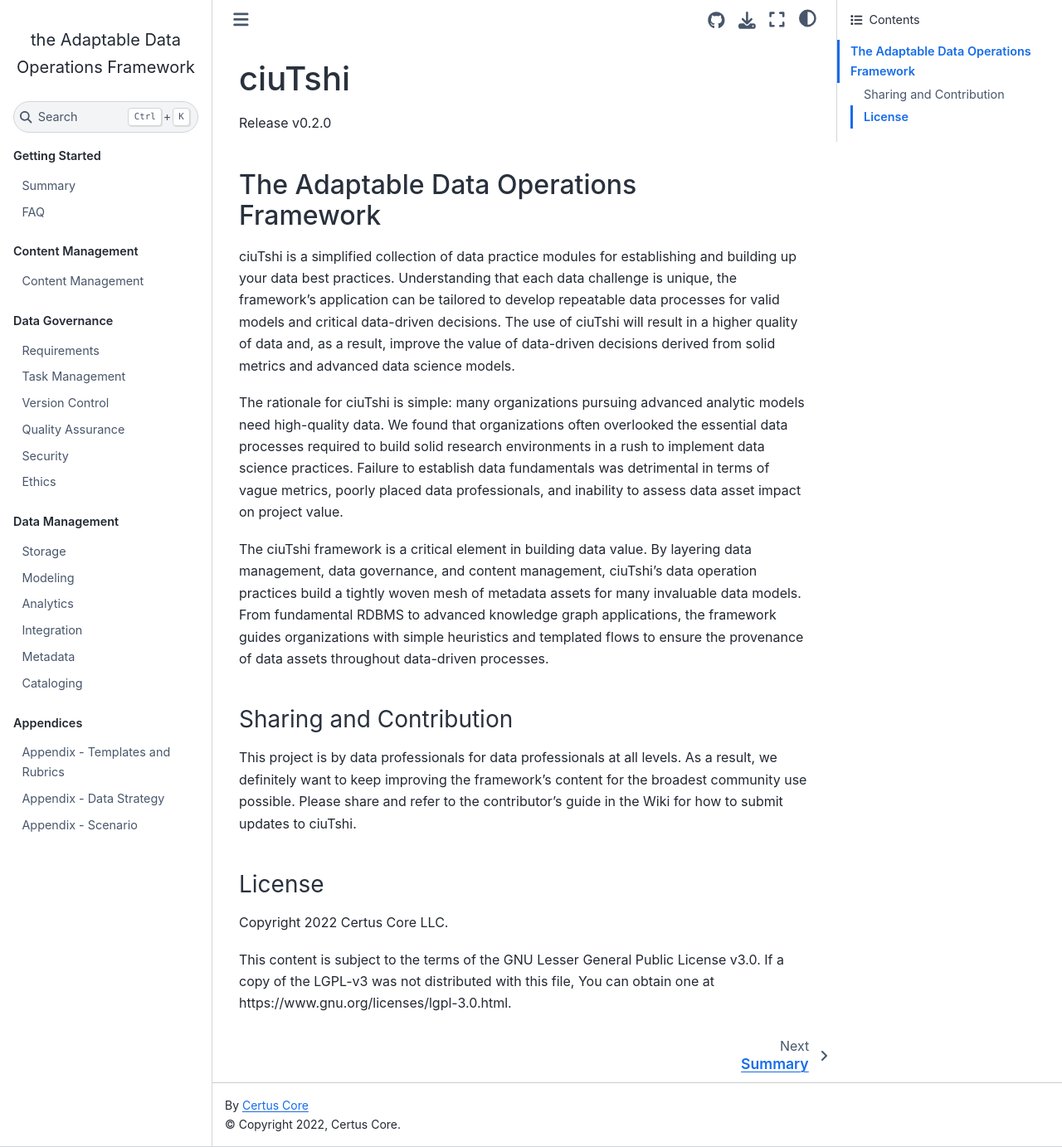
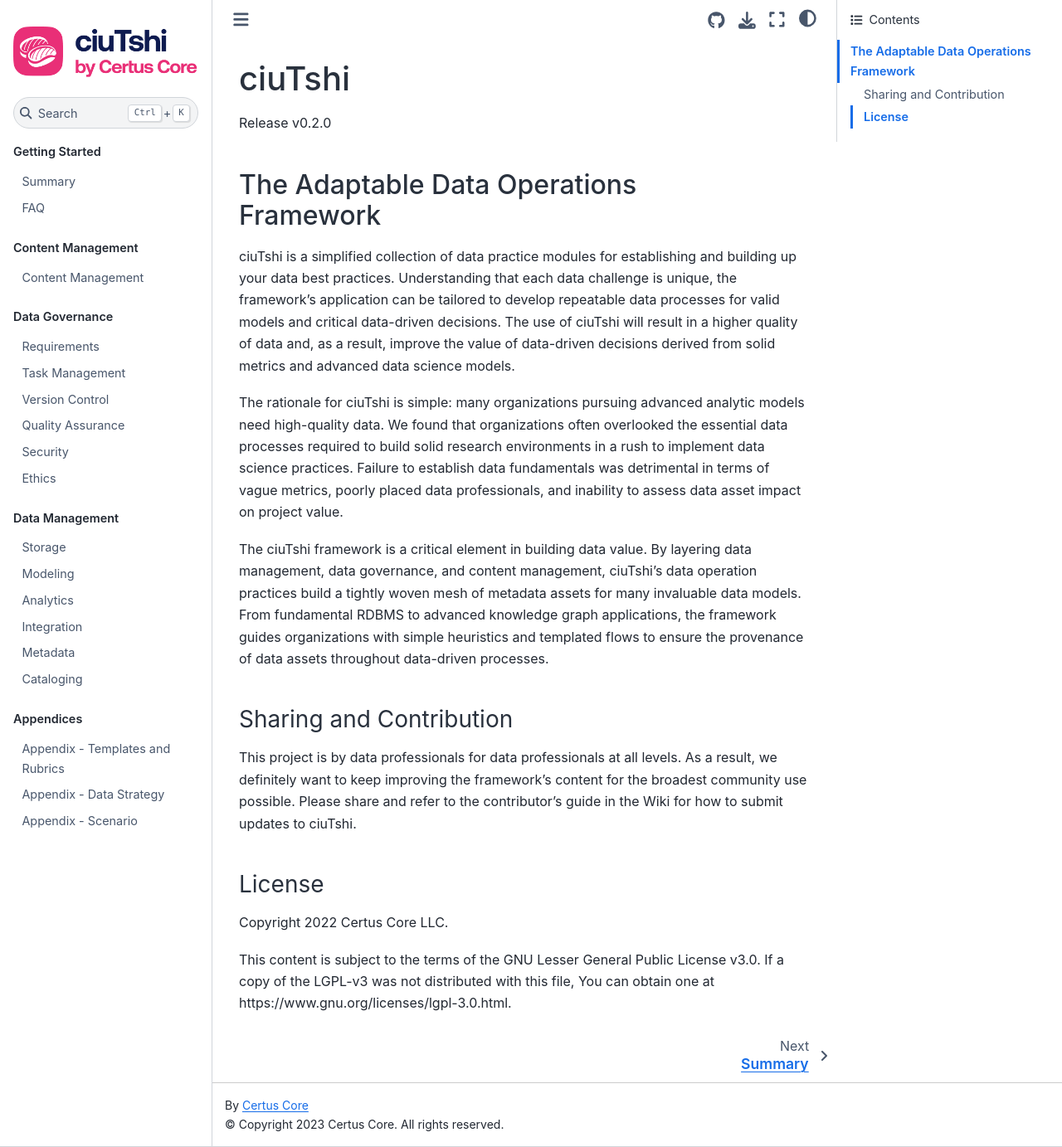
Before and after one commit to CertusGroup/ciutshi, a Sphinx documentation site: the page built from docs/source/index.md, in a window 1280 px wide and 1383 px high. Shown: the whole window at 83% size. Built offline with Sphinx 7.4.7 and the Sphinx Book theme 1.1.4, drawn with Linux system fonts in a browser that asks for light colours.

Commit message:
update config

```diff
--- a/docs/source/conf.py
+++ b/docs/source/conf.py
@@ -18,8 +18,8 @@
 # -- Project information -----------------------------------------------------
 
 project = 'ciuTshi'
-copyright = '2022, Certus Core'
-author = "<a href='https://certusgroup.org' target='_blank'>Certus Core</a>"
+copyright = '2023 Certus Core. All rights reserved'
+author = "<a href='https://www.certuscore.com' target='_blank'>Certus Core</a>"
 
 # The full version, including alpha/beta/rc tags
 release = '0.2.0'
@@ -52,12 +52,12 @@
     "repository_url": "https://github.com/CertusGroup/ciutshi",
     "use_repository_button": True,
     "use_issues_button": True,
-    "extra_navbar": "<a href='https://certusgroup.org' target='_blank'><img src='_static/images/certus_logo.png' alt='a Certus project'></a>",
+    "extra_navbar": "<a href='https://www.certuscore.com' target='_blank'><img src='_static/images/certus_logo.png' alt='a Certus project'></a>",
     "logo_only": True,
 }
-html_title = "the Adaptable Data Operations Framework"
-html_logo = "static/images/ciutshi_logo.jpg"
-html_favicon = "static/images/ciutshi_logo.jpg"
+html_title = "the Adaptable Data Operations Standard"
+html_logo = "static/images/ciutshi_logo.png"
+html_favicon = "static/images/favicon.png"
 
 # Add any paths that contain custom static files (such as style sheets) here,
 # relative to this directory. They are copied after the builtin static files,
```
